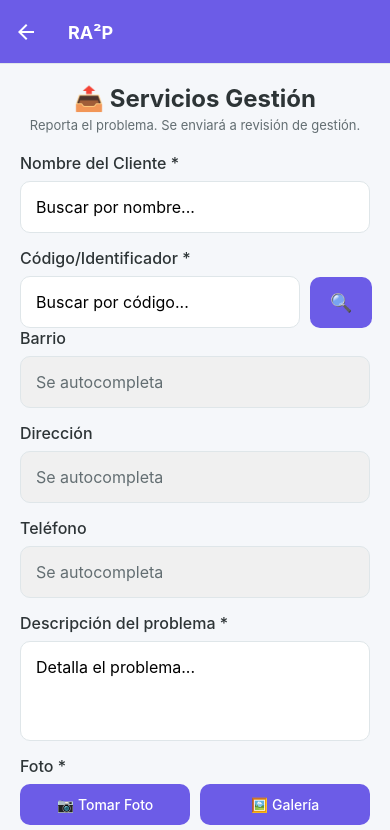
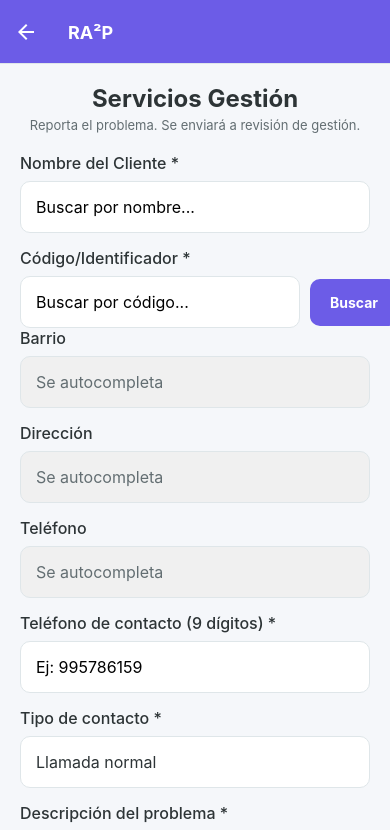
Before and after one commit to alejorodrigo7-lgtm/registro-visitas-api, a React Native app: screen /ServiciosGestion in a window 390 px wide. Shown: the top 830 px of the page. Built offline with nearby package versions, Linux system fonts and the light colour scheme; what expo-task-manager would draw is missing.

Commit message:
feat: agregar telefonoContacto y tipoContacto a servicios de gestion

```diff
--- a/src/screens/RevisionGestion.js
+++ b/src/screens/RevisionGestion.js
@@ -272,6 +272,16 @@ const RevisionGestion = ({ navigation }) => {
                     <Text style={styles.modalDatoLabel}>Teléfono:</Text>
                     <Text style={styles.modalDatoValor}>
                       {servicioSeleccionado.telefono}
+                    </Text>
+
+                    <Text style={styles.modalDatoLabel}>Teléfono de contacto:</Text>
+                    <Text style={styles.modalDatoValor}>
+                      {servicioSeleccionado.telefonoContacto || 'No especificado'}
+                    </Text>
+
+                    <Text style={styles.modalDatoLabel}>Tipo de contacto:</Text>
+                    <Text style={styles.modalDatoValor}>
+                      {servicioSeleccionado.tipoContacto || 'No especificado'}
                     </Text>
 
                     <Text style={styles.modalDatoLabel}>Descripción:</Text>
--- a/src/screens/ServiciosGestion.js
+++ b/src/screens/ServiciosGestion.js
@@ -29,6 +29,8 @@ const ServiciosGestion = ({ navigation }) => {
     barrio: '',
     direccion: '',
     telefono: '',
+    telefonoContacto: '',
+    tipoContacto: 'Llamada normal',
     observaciones: '',
     imagen: null,
   });
@@ -168,9 +170,43 @@ const ServiciosGestion = ({ navigation }) => {
     }
   };
 
+  const seleccionarTipoContacto = () => {
+    Alert.alert('Tipo de contacto', 'Selecciona una opción', [
+      {
+        text: 'Llamada normal',
+        onPress: () =>
+          setFormData((p) => ({ ...p, tipoContacto: 'Llamada normal' })),
+      },
+      {
+        text: 'WhatsApp llamada',
+        onPress: () =>
+          setFormData((p) => ({ ...p, tipoContacto: 'WhatsApp llamada' })),
+      },
+      {
+        text: 'WhatsApp mensaje',
+        onPress: () =>
+          setFormData((p) => ({ ...p, tipoContacto: 'WhatsApp mensaje' })),
+      },
+      { text: 'Cancelar', style: 'cancel' },
+    ]);
+  };
+
   const handleSubmit = async () => {
     if (!formData.cliente || !formData.codigoIdentificador) {
       Alert.alert('Error', 'Debes seleccionar un cliente válido');
+      return;
+    }
+
+    if (
+      !formData.telefonoContacto ||
+      formData.telefonoContacto.length !== 9
+    ) {
+      Alert.alert('Error', 'El teléfono de contacto debe tener 9 dígitos');
+      return;
+    }
+
+    if (!formData.tipoContacto) {
+      Alert.alert('Error', 'Debes seleccionar el tipo de contacto');
       return;
     }
 
@@ -201,13 +237,15 @@ const ServiciosGestion = ({ navigation }) => {
         barrio: formData.barrio,
         direccion: formData.direccion,
         telefono: formData.telefono,
+        telefonoContacto: formData.telefonoContacto,
+        tipoContacto: formData.tipoContacto,
         observaciones: formData.observaciones,
         imagen: imagenUrl,
       };
 
       await gestionService.crearServicioGestion(dataToSend);
 
-      Alert.alert('✅ Enviado', 'Servicio enviado a revisión de gestión', [
+      Alert.alert('Enviado', 'Servicio enviado a revisión de gestión', [
         {
           text: 'OK',
           onPress: () => {
@@ -217,6 +255,8 @@ const ServiciosGestion = ({ navigation }) => {
               barrio: '',
               direccion: '',
               telefono: '',
+              telefonoContacto: '',
+              tipoContacto: 'Llamada normal',
               observaciones: '',
               imagen: null,
             });
@@ -236,7 +276,7 @@ const ServiciosGestion = ({ navigation }) => {
   return (
     <ScrollView style={styles.container}>
       <View style={styles.form}>
-        <Text style={styles.title}>📤 Servicios Gestión</Text>
+        <Text style={styles.title}>Servicios Gestión</Text>
         <Text style={styles.subtitle}>
           Reporta el problema. Se enviará a revisión de gestión.
         </Text>
@@ -248,7 +288,7 @@ const ServiciosGestion = ({ navigation }) => {
           onChangeText={handleNombreChange}
           placeholder="Buscar por nombre..."
         />
-        {buscando && <Text style={styles.buscandoText}>🔍 Buscando...</Text>}
+        {buscando && <Text style={styles.buscandoText}>Buscando...</Text>}
 
         <Text style={styles.label}>Código/Identificador *</Text>
         <View style={styles.codigoContainer}>
@@ -260,7 +300,7 @@ const ServiciosGestion = ({ navigation }) => {
             keyboardType="numeric"
           />
           <TouchableOpacity style={styles.buscarButton} onPress={buscarPorCodigo}>
-            <Text style={styles.buscarButtonText}>🔍</Text>
+            <Text style={styles.buscarButtonText}>Buscar</Text>
           </TouchableOpacity>
         </View>
 
@@ -288,6 +328,29 @@ const ServiciosGestion = ({ navigation }) => {
           placeholder="Se autocompleta"
         />
 
+        <Text style={styles.label}>Teléfono de contacto (9 dígitos) *</Text>
+        <TextInput
+          style={styles.input}
+          value={formData.telefonoContacto}
+          onChangeText={(text) =>
+            setFormData((prev) => ({
+              ...prev,
+              telefonoContacto: text.replace(/[^0-9]/g, '').slice(0, 9),
+            }))
+          }
+          placeholder="Ej: 995786159"
+          keyboardType="numeric"
+          maxLength={9}
+        />
+
+        <Text style={styles.label}>Tipo de contacto *</Text>
+        <TouchableOpacity
+          style={styles.pickerWrapper}
+          onPress={seleccionarTipoContacto}
+        >
+          <Text style={styles.pickerTrigger}>{formData.tipoContacto}</Text>
+        </TouchableOpacity>
+
         <Text style={styles.label}>Descripción del problema *</Text>
         <TextInput
           style={[styles.input, styles.textArea]}
@@ -303,10 +366,10 @@ const ServiciosGestion = ({ navigation }) => {
         <Text style={styles.label}>Foto *</Text>
         <View style={styles.fotoContainer}>
           <TouchableOpacity style={styles.fotoButton} onPress={tomarFoto}>
-            <Text style={styles.fotoButtonText}>📷 Tomar Foto</Text>
+            <Text style={styles.fotoButtonText}>Tomar Foto</Text>
           </TouchableOpacity>
           <TouchableOpacity style={styles.fotoButton} onPress={seleccionarFoto}>
-            <Text style={styles.fotoButtonText}>🖼️ Galería</Text>
+            <Text style={styles.fotoButtonText}>Galería</Text>
           </TouchableOpacity>
         </View>
         {formData.imagen && (
@@ -319,7 +382,7 @@ const ServiciosGestion = ({ navigation }) => {
                 setImagenBase64(null);
               }}
             >
-              <Text style={styles.eliminarFotoText}>✕ Eliminar</Text>
+              <Text style={styles.eliminarFotoText}>Eliminar</Text>
             </TouchableOpacity>
           </View>
         )}
@@ -332,7 +395,7 @@ const ServiciosGestion = ({ navigation }) => {
           {loading ? (
             <ActivityIndicator color="#FFFFFF" />
           ) : (
-            <Text style={styles.submitButtonText}>📤 Enviar a Revisión</Text>
+            <Text style={styles.submitButtonText}>Enviar a Revisión</Text>
           )}
         </TouchableOpacity>
       </View>
@@ -345,7 +408,7 @@ const ServiciosGestion = ({ navigation }) => {
       >
         <View style={styles.modalOverlay}>
           <View style={styles.modalContent}>
-            <Text style={styles.modalTitle}>📋 Selecciona un cliente</Text>
+            <Text style={styles.modalTitle}>Selecciona un cliente</Text>
             <FlatList
               data={resultadosBusqueda}
               keyExtractor={(item) => item._id}
@@ -427,10 +490,22 @@ const styles = StyleSheet.create({
     paddingVertical: 15,
     paddingHorizontal: 20,
     borderRadius: 10,
-    minWidth: 60,
+    minWidth: 80,
     alignItems: 'center',
   },
-  buscarButtonText: { color: '#FFFFFF', fontSize: 18, fontWeight: 'bold' },
+  buscarButtonText: { color: '#FFFFFF', fontSize: 14, fontWeight: 'bold' },
+  pickerWrapper: {
+    backgroundColor: '#FFFFFF',
+    borderRadius: 10,
+    borderWidth: 1,
+    borderColor: '#DFE6E9',
+    marginBottom: 15,
+    padding: 15,
+  },
+  pickerTrigger: {
+    fontSize: 16,
+    color: '#2D3436',
+  },
   fotoContainer: { flexDirection: 'row', gap: 10, marginBottom: 15 },
   fotoButton: {
     flex: 1,
```
